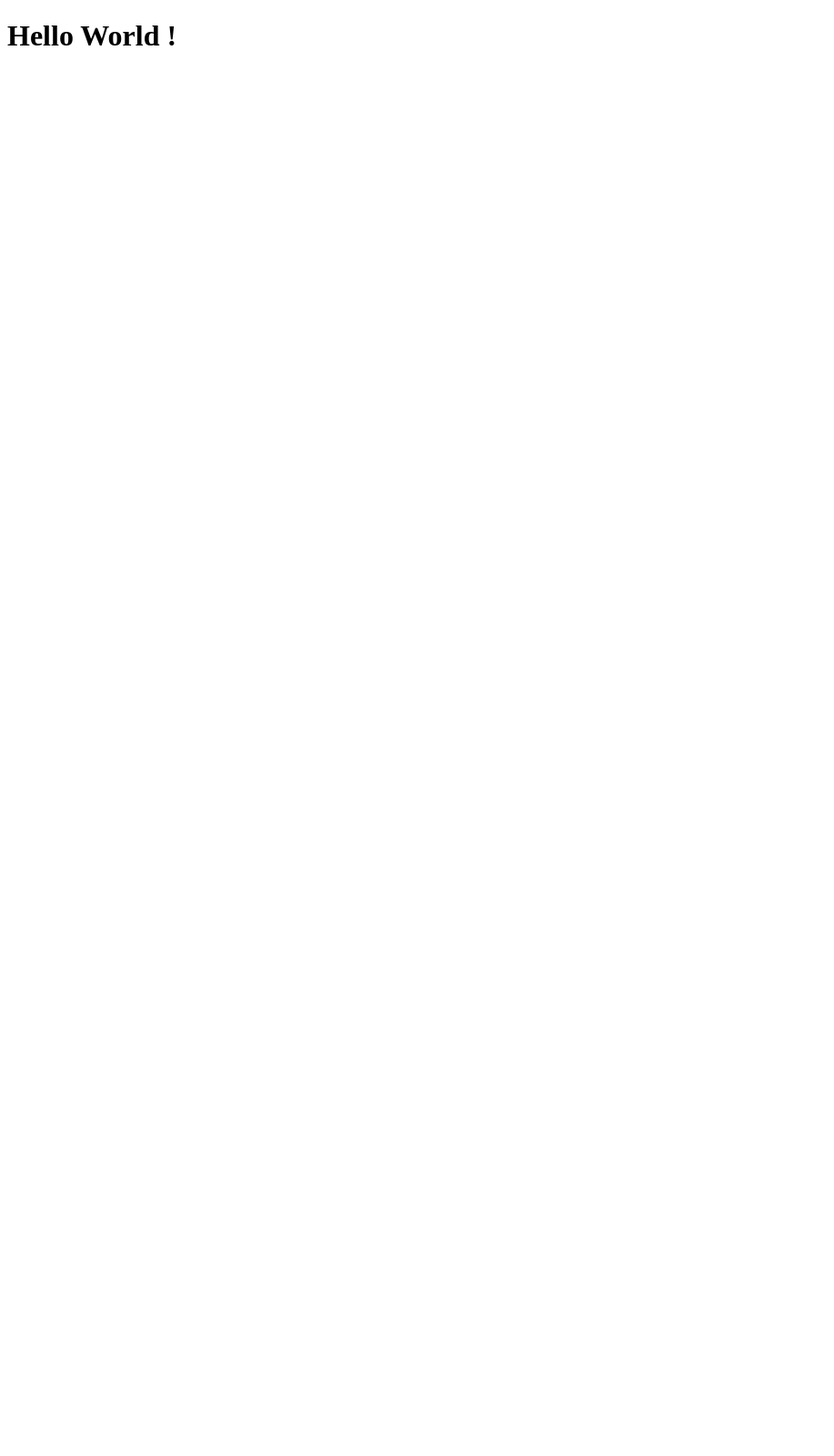
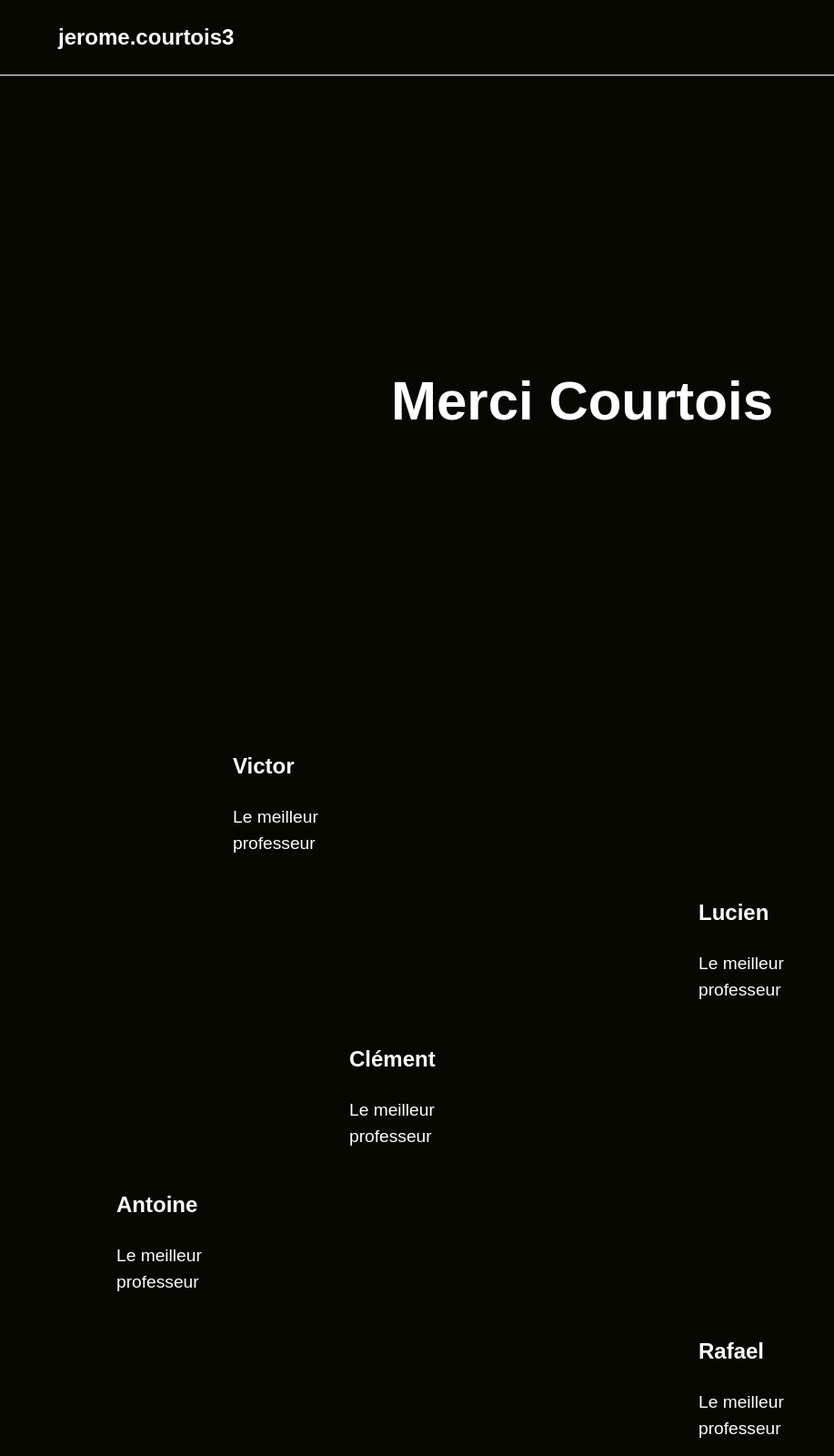
Before and after one commit to adam7592/jerome.courtois3, a plain HTML site: page index.html in a window 1280 px wide. Shown: the whole page at 91% size, without its empty margins (0-917 px from the left). Before the commit the page ends 800 px from the top, so only its background shows below. Drawn offline with nearby package versions, Linux system fonts and the light colour scheme.

Commit message:
feat: adding the quotes block

```diff
--- /dev/null
+++ b/assets/style/home.css
@@ -0,0 +1,66 @@
+#thanks {
+    min-height: calc(100vh - max(8vh, calc(4vh + 50px)));
+    /*padding-top: 40vh;
+    padding-bottom: 20vh;*/
+    margin: auto;
+    display: flex;
+    text-align: center;
+    align-items: center;
+}
+
+#thanks h1 {
+    font-weight: 900;
+    font-size: 60px;
+    margin: auto;
+}
+
+#quotes {
+    z-index: -1;
+    width: 80vw;
+    height: 100vh;
+    display: grid;
+    grid-template-columns: repeat(8, 1fr);
+    grid-template-rows: repeat(8, 1fr);
+    margin-left: 10vw;
+    margin-right: 10vw;
+}
+
+.quote h4{
+    margin-block-start: 1em;
+    margin-block-end: 1em;
+    font-size: x-large;
+}
+
+.quote p {
+    font-size: larger;
+}
+
+#victor {
+    grid-column: 2;
+    grid-row: 1;
+}
+
+#rafael {
+    grid-column: 6;
+    grid-row: 7;
+}
+
+#antoine {
+    grid-column: 1;
+    grid-row: 4;
+}
+
+#lucien {
+    grid-column: 6;
+    grid-row: 2;
+}
+
+#adam {
+    grid-column: 8;
+    grid-row: 4;
+}
+
+#clement {
+    grid-column: 3;
+    grid-row: 3;
+}
--- a/assets/style/index.css
+++ b/assets/style/index.css
@@ -0,0 +1,64 @@
+:root, body {
+    font-family: 'Poppins', sans-serif;
+    line-height: 1.5;
+    font-weight: 400;
+
+    color-scheme: light dark;
+    color: var(--text);
+    background-color: var(--background);
+
+    font-synthesis: none;
+    text-rendering: optimizeLegibility;
+    -webkit-font-smoothing: antialiased;
+    -moz-osx-font-smoothing: grayscale;
+    -webkit-text-size-adjust: 100%;
+
+    scrollbar-width: thin;
+    overflow-x: hidden;
+}
+
+html[data-theme="dark"] {
+    --text: #fff;
+    --background: #070802;
+}
+
+body {
+    margin: 0;
+    display: flex;
+    place-items: center;
+    min-width: 320px;
+    min-height: 100vh;
+    flex-direction: column;
+}
+
+header {
+    z-index: 1;
+    position: fixed;
+    left: 0;
+    top: 0;
+    padding: 2vh 5vw;
+    width: 90vw;
+    border-bottom: solid var(--text) 0.003mm;
+    justify-content: space-between;
+    display: flex;
+    place-items: center;
+
+    background-color: var(--background);
+    height: 4vh;
+    min-height: 50px;
+}
+
+header #title {
+    display: flex;
+}
+
+header #title a{
+    font-weight: 800;
+    font-size: x-large;
+    text-decoration: none;
+    color:  var(--text);
+}
+
+main {
+    padding-top: max(8vh, calc(4vh + 50px));
+}
--- a/index.html
+++ b/index.html
@@ -1,16 +1,56 @@
 <!DOCTYPE html>
-<html lang="fr" data-theme='light'>
+<html lang="fr" data-theme='dark'>
     <head>
         <meta charset="UTF-8" />
         <meta name="viewport" content="width=device-width, initial-scale=1.0" />
-        <link rel="stylesheet" type="text/css" href="assets/index.css">
+        <link rel="stylesheet" type="text/css" href="assets/style/index.css">
+        <link rel="stylesheet" type="text/css" href="assets/style/home.css">
+
+        <script src="https://unpkg.com/aos@2.3.1/dist/aos.js"></script>
+        <link href="https://unpkg.com/aos@2.3.1/dist/aos.css" rel="stylesheet">
         <title>jerome.courtois3</title>
     </head>
     <body>
-        <header></header>
+        <script>
+            AOS.init();
+          </script>
+        <header>
+            <div id="title">
+                <a href="./index.html">jerome.courtois3</a>
+            </div>
+            <div id="links">
+
+            </div>
+        </header>
         <main>
-            <div>
-                <h1>Hello World !</h1>
+            <div id="thanks">
+                <h1>Merci Courtois </h1>
+            </div>
+            <div id="quotes">
+                <div class="quote" id="victor" data-aos="zoom-in-up">
+                    <h4>Victor</h4>
+                    <p>Le meilleur professeur</p>
+                </div>
+                <div class="quote" id="rafael" data-aos="zoom-in-up">
+                    <h4>Rafael</h4>
+                    <p>Le meilleur professeur</p>
+                </div>
+                <div class="quote" id="antoine" data-aos="zoom-in-up">
+                    <h4>Antoine</h4>
+                    <p>Le meilleur professeur</p>
+                </div>
+                <div class="quote" id="lucien" data-aos="zoom-in-up">
+                    <h4>Lucien</h4>
+                    <p>Le meilleur professeur</p>
+                </div>
+                <div class="quote" id="clement" data-aos="zoom-in-up">
+                    <h4>Clément</h4>
+                    <p>Le meilleur professeur</p>
+                </div>
+                <div class="quote" id="adam" data-aos="zoom-in-up">
+                    <h4>Adam</h4>
+                    <p>Le meilleur professeur</p>
+                </div>
             </div>
         </main>
         <footer></footer>
```
Also changed, not shown: assets/template.html (added).
